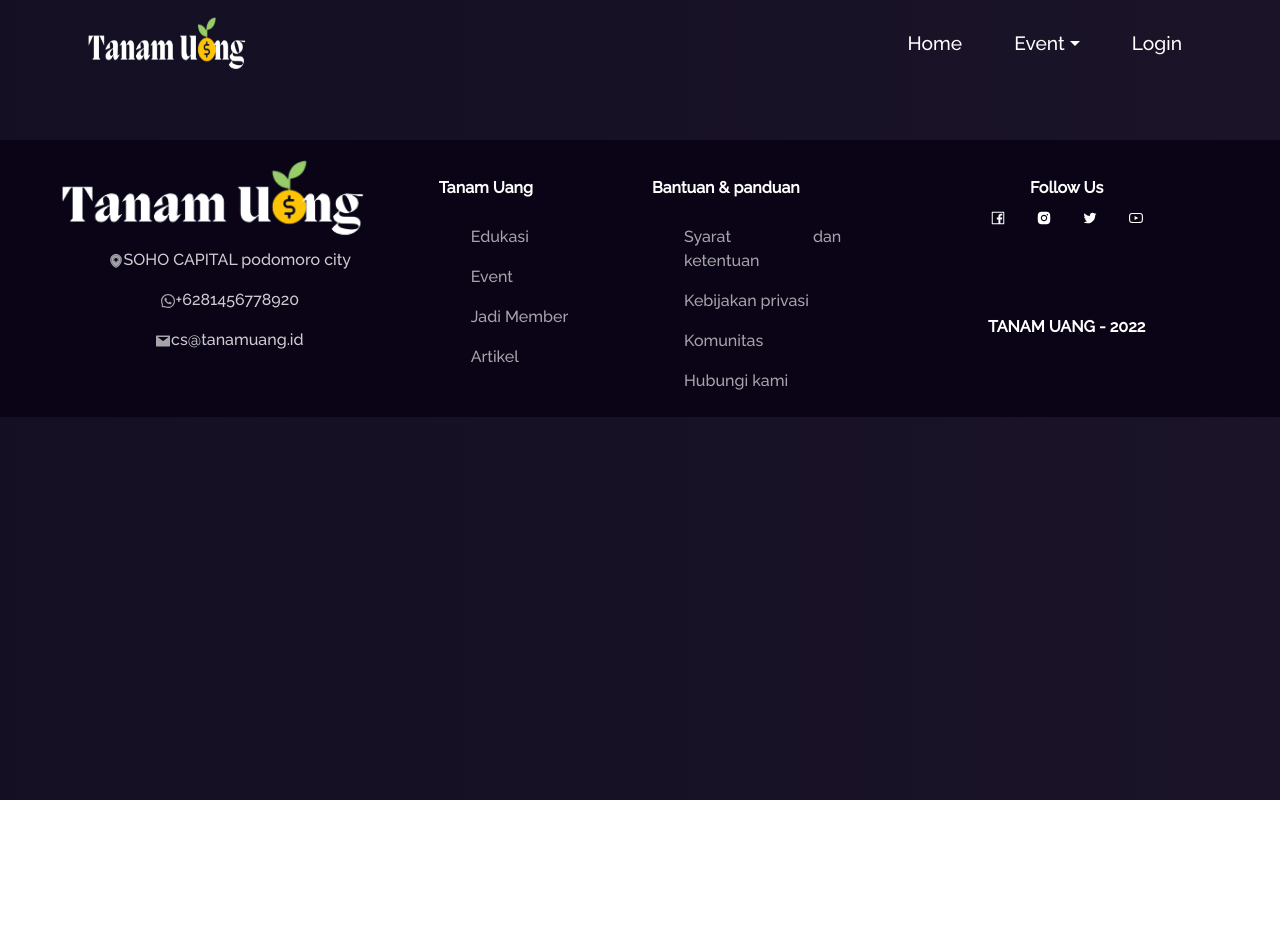
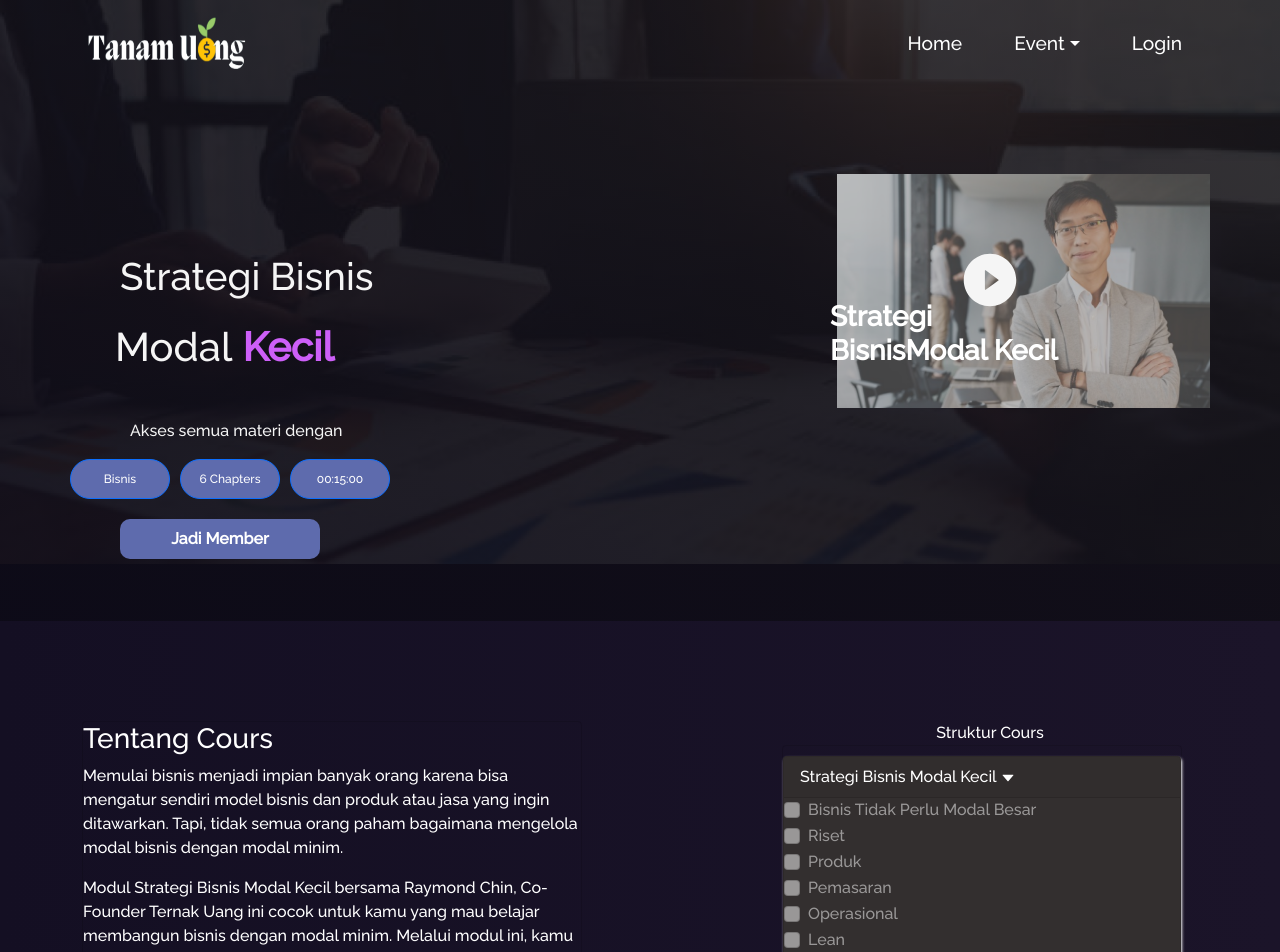
Before and after one commit to AngelNikijuluw/Group-2, a React (Create React App) app: page /ContentCourse in a window 1280 px wide. Shown: the top 952 px of the page. Before the commit the page ends 800 px from the top, so only its background shows below. Built offline with nearby package versions, Linux system fonts and the light colour scheme.

Commit message:
add content course

```diff
--- a/src/pages/Course/Content_Course.js
+++ b/src/pages/Course/Content_Course.js
@@ -1,17 +1,124 @@
 import React from "react";
-import { Container, Row, Col, Card, CardGroup,Button,Form,ButtonToolbar,Dropdown,ButtonGroup,DropdownButton } from "react-bootstrap";
-import { Link,NavLink} from "react-router-dom";
+import { Container, Row, Col,Button,Card,Form } from "react-bootstrap";
 import Layout from "../../components/Layout";
+import {AiFillPlayCircle,AiOutlineCaretDown} from "react-icons/ai";
+
 function ContentCourse() {
     return (
-        <Layout title="Tanam Uang | Course" showFooter showNavbar>
-        <Container fluid className="home-about-section" id="about">
+      <section>
+      <Layout title="Tanam Uang | Home" showFooter showNavbar>
+        <Container fluid className="home-section" id="home">
+          <Container className="home-content">
+            <Row>
+              <Col md={7} className="home-header">
+                <h1 style={{ paddingBottom: 15 }} className="heading">
+                Strategi Bisnis
+
+                </h1>
+
+                <h1 className="heading-name">
+                Modal
+                  <strong className="main-name"> Kecil</strong>
+                </h1>
+
+                <div style={{ padding: 20, textAlign: "left" }}>
+
+                </div>
+                <p style={{marginLeft:"60px"}}>Akses semua materi dengan</p>
+                <Button  style={{width:"100px",borderRadius:"20px",fontSize:"12px",color: "white",
+                    backgroundColor: "#5E6BAD"}}>Bisnis</Button><span style={{marginLeft:"10px",}}><Button style={{width:"100px",borderRadius:"20px",fontSize:"12px",color: "white",
+                    backgroundColor: "#5E6BAD"}}>6 Chapters</Button></span><span style={{marginLeft:"10px"}}><Button  style={{width:"100px",borderRadius:"20px",fontSize:"12px",color: "white",
+                    backgroundColor: "#5E6BAD"}}>00:15:00 </Button></span>
+                <button
+                  style={{
+                    color: "white",
+                    marginLeft: "50px",
+                    backgroundColor: "#5E6BAD",
+                    marginTop:"20px",
+                    borderRadius:"10px"
+                  }}
+                >
+                  Jadi Member
+                </button>
+              </Col>
+
+              <Col md={5} style={{ paddingBottom: 20, paddingLeft: 100 }}>
+                <img src={require('../../image/course4.png')}
+                  alt="home pic"
+                  className="img-fluid"
+                  style={{ maxHeight: "450px", zIndex:"1",position:"relative",filter:"contrast(50%)"}}
+
+                />
+                <AiFillPlayCircle style={{height:"60px",width:"80px",zIndex:"2",position:"absolute",right:"250px",top:"250px"}}/>
+                <h3 style={{height:"100px",width:"250px",zIndex:"2",position:"absolute",right:"200px",top:"300px"}}>
+                <strong>Strategi Bisnis</strong>
+                <strong>Modal Kecil</strong>
+                </h3>
+              </Col>
+
+            </Row>
+          </Container>
+        </Container>
         <Container>
-
+        <section style={{marginBottom:"500px",marginTop:"100px"}}>
+        <div style={{backgroundColor:"transparent",float:"left",width:"700px"}}>
+        <Card style={{backgroundColor:"transparent", color:"white",textAlign:"left",marginRight:"200px"}}>
+        <h3 >Tentang Cours</h3>
+        <p>
+        Memulai bisnis menjadi impian banyak orang karena bisa mengatur sendiri model bisnis dan produk atau jasa yang ingin ditawarkan. Tapi, tidak semua orang paham bagaimana mengelola modal bisnis dengan modal minim.</p>
+        <p>Modul Strategi Bisnis Modal Kecil bersama Raymond Chin, Co-Founder Ternak Uang ini cocok untuk kamu yang mau belajar membangun bisnis dengan modal minim. Melalui modul ini, kamu akan mempelajari:</p>
+        <ol>
+            <li>Cara riset produk bisnis modal kecil</li>
+            <li>Cara memasarkan dan stok barang dengan modal kecil</li>
+        </ol>
+        Setelah menyelesaikan modul ini, kamu bisa mengerti dan mampu memulai bisnis dengan modal kecil. Selamat belajar!</Card>
+    </div>
+    <div style={{color:"white"}}>
+    Struktur Cours
+    <Card style={{backgroundColor:"transparent", textAlign:"left",width:"400px", paddingTop:"10px"}}>
+      <Card style={{backgroundColor:"#332F2F",boxShadow:"1px 2px 3px white"}}>
+        <Form style={{float:"right", }}>
+      <fieldset disabled>
+        <Form.Group className="mb-3" >
+        <Card.Header>Strategi Bisnis Modal Kecil <AiOutlineCaretDown/></Card.Header>
+          <Form.Check
+            type="checkbox"
+            id="disabledFieldsetCheck"
+            label="Bisnis Tidak Perlu Modal Besar"
+          />
+          <Form.Check
+            type="checkbox"
+            id="disabledFieldsetCheck"
+            label="Riset"
+          />
+          <Form.Check
+            type="checkbox"
+            id="disabledFieldsetCheck"
+            label="Produk"
+          />
+          <Form.Check
+            type="checkbox"
+            id="disabledFieldsetCheck"
+            label="Pemasaran"
+          />
+          <Form.Check
+            type="checkbox"
+            id="disabledFieldsetCheck"
+            label="Operasional"
+          />
+          <Form.Check
+            type="checkbox"
+            id="disabledFieldsetCheck"
+            label="Lean"
+          />
+        </Form.Group>
+      </fieldset>
+    </Form></Card></Card></div>
+    </section>
 
         </Container>
-        </Container>
-        </Layout>
+      </Layout>
+    </section>
     );
 }
 export default ContentCourse;
```
